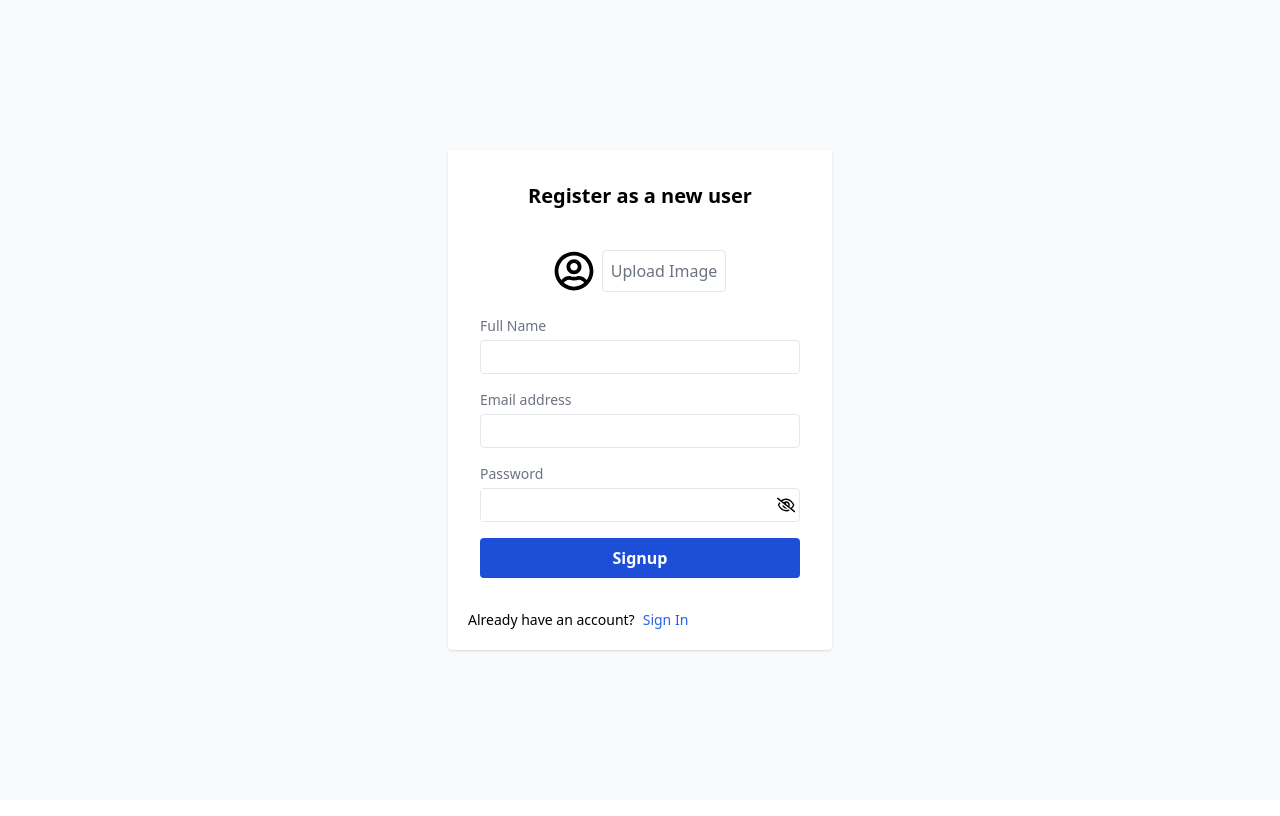
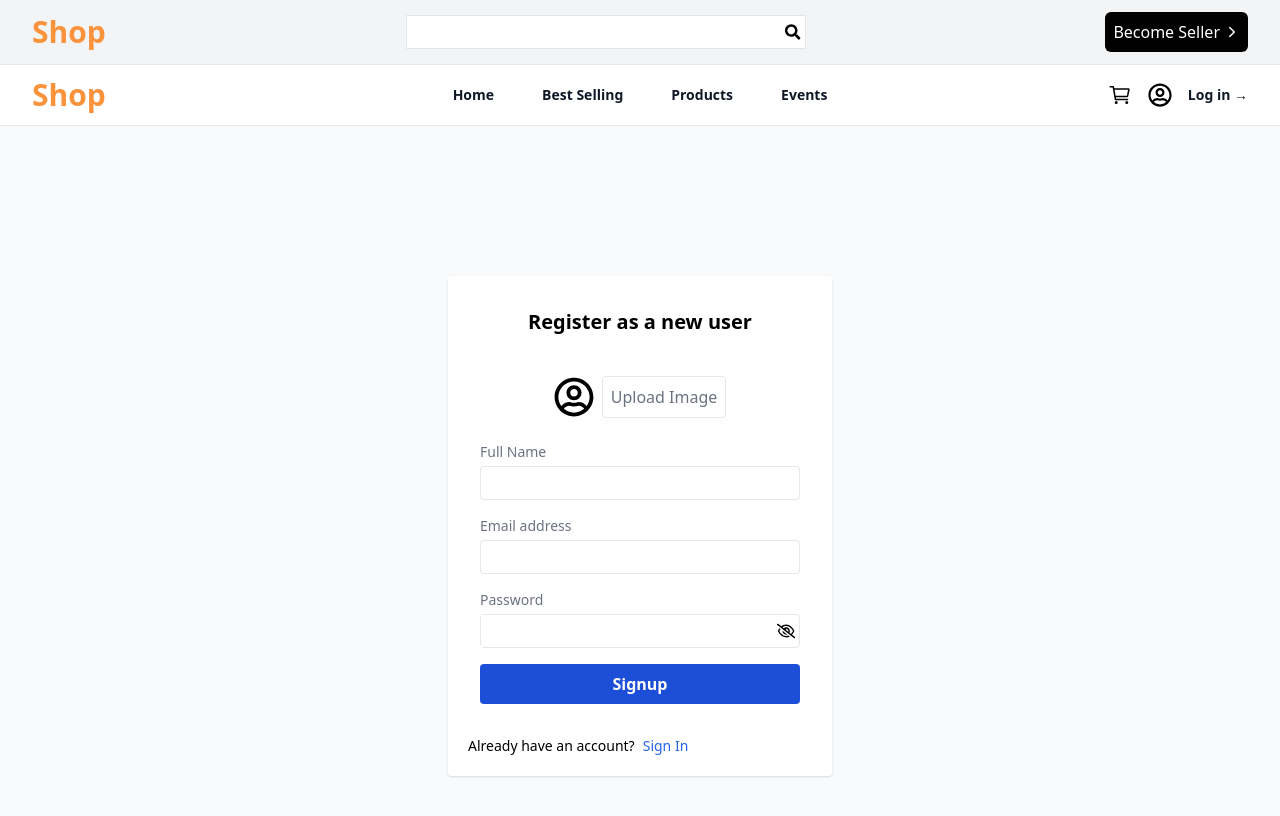
Before and after one commit to abdulla-freihat/multi-vendor-mern-e-commerce-, a React (Create React App) app in the folder client/: page /sign-up in a window 1280 px wide. Shown: the top 816 px of the page. Built offline with nearby package versions, Linux system fonts and the light colour scheme.

Commit message:
complete navabr

```diff
--- a/client/src/App.js
+++ b/client/src/App.js
@@ -7,6 +7,7 @@ import Home from './pages/Home';
 import { useSelector, useDispatch } from 'react-redux';
 import { logout } from './redux/userSlice';
 import { server } from './server';
+import Header from './components/Header';
 
 import axios from 'axios';
 
@@ -55,6 +56,7 @@ function App() {
     <BrowserRouter>
 
 <Toaster />
+<Header />
         <Routes>
         <Route path='/' element={<Home />}></Route>
             <Route path='/sign-in' element={<Signin />}></Route>
--- /dev/null
+++ b/client/src/components/Header.js
@@ -0,0 +1,130 @@
+import React, { useState } from 'react';
+import { Link, useNavigate } from 'react-router-dom';
+import { useSelector, useDispatch } from 'react-redux';
+import { logout } from '../redux/userSlice';
+import toast from 'react-hot-toast';
+import { IoCartOutline } from "react-icons/io5";
+import { FaRegUserCircle } from "react-icons/fa";
+import { FaSearch } from "react-icons/fa";
+import { IoIosArrowForward } from "react-icons/io";
+
+
+
+const Header = () => {
+    const { currentUser } = useSelector(state => state.user);
+    const dispatch = useDispatch();
+    const navigate = useNavigate();
+    const [isOpen, setIsOpen] = useState(false);
+
+    const toggleMenu = () => {
+        setIsOpen(!isOpen);
+    };
+
+    const closeMenu = () => {
+        setIsOpen(false);
+    };
+
+    const handleLogout = () => {
+        dispatch(logout());
+        toast.success('Sign out successfully');
+        setTimeout(() => {
+            navigate('/');
+        }, 1000);
+    };
+
+    return (
+        <header className="bg-white ">
+
+
+               <nav className=" bg-gray-100 flex items-center justify-between p-3 lg:px-8 border-b">
+
+                    <Link to='/' className='text-3xl font-bold text-orange-400'>Shop</Link>
+
+
+                     <div className=' w-[150px] md:w-[200px] lg:w-[400px] border bg-white flex items-center p-1 ' >
+
+                     <input type='text' className='bg-transparent w-full outline-none'  />
+                     <FaSearch />
+                     </div>
+
+
+
+                     <button className='bg-black flex items-center gap-1 text-white  p-2 rounded-md'>Become Seller <IoIosArrowForward/></button>
+
+
+
+               </nav>
+
+
+
+            <nav className=" flex  items-center justify-between p-3 lg:px-8 border-b" aria-label="Global">
+                <div className="flex lg:flex-1">
+                    <Link to='/' className='text-3xl font-bold text-orange-400'>Shop</Link>
+                </div>
+
+                <div className="hidden lg:flex lg:gap-x-12">
+                    <Link to="/" className="text-sm font-semibold leading-6 text-gray-900" onClick={closeMenu}>Home</Link>
+                    <Link to="/best-selling" className="text-sm font-semibold leading-6 text-gray-900" onClick={closeMenu}>Best Selling</Link>
+                    <Link to="/products" className="text-sm font-semibold leading-6 text-gray-900" onClick={closeMenu}>Products</Link>
+                    <Link to="/events" className="text-sm font-semibold leading-6 text-gray-900" onClick={closeMenu}>Events</Link>
+                </div>
+                <div className=" flex flex-1 justify-end gap-4 items-center">
+                    <IoCartOutline className='w-6 h-6' />
+                    <FaRegUserCircle className='w-6 h-6' />
+                    {currentUser ?
+
+
+                            <h5 className="text-sm font-semibold leading-6 cursor-pointer text-gray-900" onClick={handleLogout}>Log out <span aria-hidden="true">&rarr;</span></h5>
+
+                        :
+
+                            <Link to='/sign-in' className="text-sm font-semibold leading-6 text-gray-900">Log in <span aria-hidden="true">&rarr;</span></Link>
+
+
+
+                    }
+
+                    <button type="button" className="-m-2.5 block lg:hidden inline-flex items-center justify-center rounded-md p-2.5 text-gray-700" onClick={toggleMenu}>
+                                <span className="sr-only">Open main menu</span>
+                                <svg className="h-6 w-6" fill="none" viewBox="0 0 24 24" strokeWidth="1.5" stroke="currentColor" aria-hidden="true">
+                                    <path strokeLinecap="round" strokeLinejoin="round" d="M3.75 6.75h16.5M3.75 12h16.5m-16.5 5.25h16.5" />
+                                </svg>
+                            </button>
+                </div>
+            </nav>
+            {isOpen && (
+                <div className="lg:hidden" role="dialog" aria-modal="true">
+                    <div className="fixed inset-0 z-10" onClick={toggleMenu}></div>
+                    <div className="fixed inset-y-0 right-0 z-10 w-full overflow-y-auto bg-white px-6 py-6 sm:max-w-sm sm:ring-1 sm:ring-gray-900/10">
+                        <div className="flex items-center justify-between">
+                        <Link to='/' className='text-3xl font-bold text-orange-400'>Shop</Link>
+
+                            <button type="button" className="-m-2.5 rounded-md p-2.5 text-gray-700" onClick={toggleMenu}>
+                                <span className="sr-only">Close menu</span>
+                                <svg className="h-6 w-6" fill="none" viewBox="0 0 24 24" strokeWidth="1.5" stroke="currentColor" aria-hidden="true">
+                                    <path strokeLinecap="round" strokeLinejoin="round" d="M6 18L18 6M6 6l12 12" />
+                                </svg>
+                            </button>
+                        </div>
+                        <div className="mt-6 flow-root">
+                            <div className="-my-6 divide-y divide-gray-500/10">
+                                <div className="space-y-2 py-6">
+                                    <div className="-mx-3">
+                                        <div className="mt-2 space-y-2" id="disclosure-1">
+                                            <Link to="/" className="block rounded-lg py-2 pl-6 pr-3 text-sm font-semibold leading-7 text-gray-900 hover:bg-gray-50" onClick={closeMenu}>Home</Link>
+                                            <Link to="/best-selling" className="block rounded-lg py-2 pl-6 pr-3 text-sm font-semibold leading-7 text-gray-900 hover:bg-gray-50" onClick={closeMenu}>Best Selling</Link>
+                                            <Link to="/products" className="block rounded-lg py-2 pl-6 pr-3 text-sm font-semibold leading-7 text-gray-900 hover:bg-gray-50" onClick={closeMenu}>Products</Link>
+                                            <Link to="/events" className="block rounded-lg py-2 pl-6 pr-3 text-sm font-semibold leading-7 text-gray-900 hover:bg-gray-50" onClick={closeMenu}>Events</Link>
+                                        </div>
+                                    </div>
+                                </div>
+                            </div>
+                        </div>
+                    </div>
+                </div>
+            )}
+        </header>
+    );
+};
+
+export default Header;
--- a/client/src/pages/Home.js
+++ b/client/src/pages/Home.js
@@ -1,11 +1,10 @@
 import React from 'react'
-
+import Header from '../components/Header'
 
 const Home = () => {
   return (
     <div>
 
-    home
     </div>
   )
 }
```
